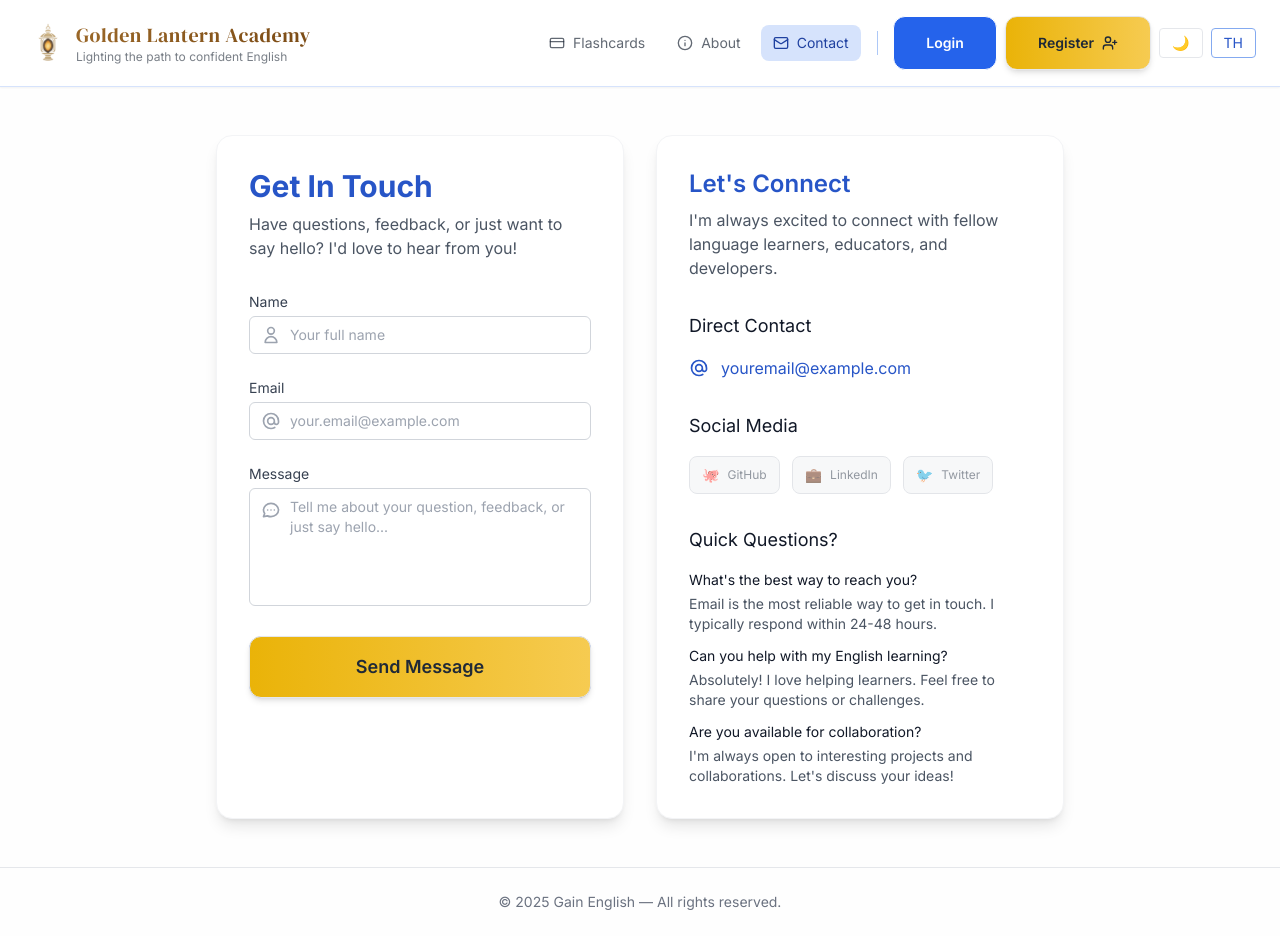
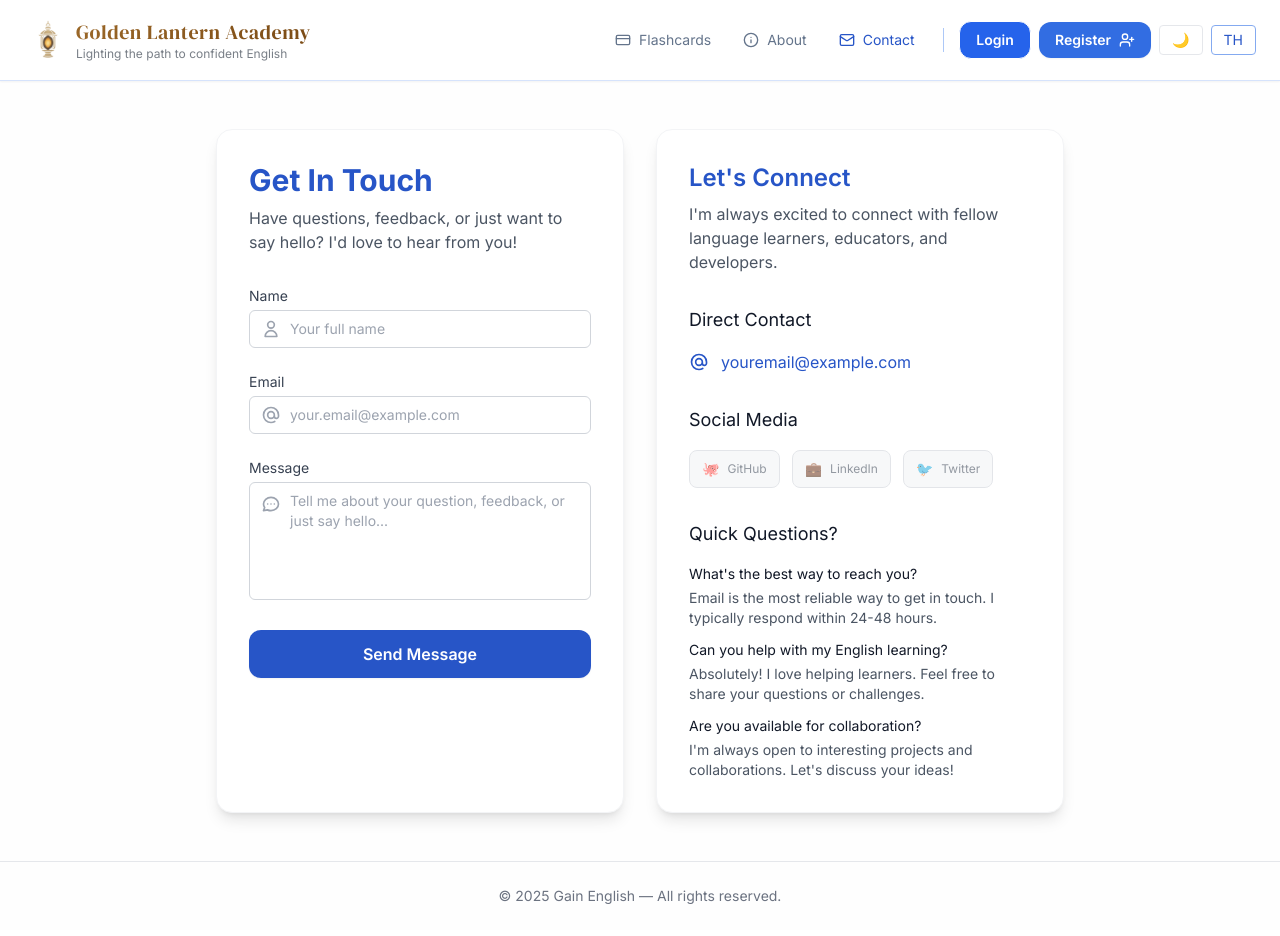
Before and after one commit to afk-bro/tiger-english, a React (Vite) app: page /contact in a window 1280 px wide. Built offline with nearby package versions, Linux system fonts and the light colour scheme; no server answers.

Commit message:
feat: apply visual system to Button and NavLink components

```diff
--- a/src/components/ui/Button.tsx
+++ b/src/components/ui/Button.tsx
@@ -1,4 +1,3 @@
-// src/components/ui/Button.tsx
 import type { ReactNode } from "react";
 import { Link } from "react-router-dom";
 import clsx from "clsx";
@@ -35,27 +34,30 @@ export default function Button({
   onClick,
 }: ButtonProps) {
   const base =
-    "inline-flex items-center justify-center gap-2 px-8 py-4 text-lg font-semibold rounded-xl transition-all duration-200";
+    "inline-flex items-center justify-center gap-2 font-semibold rounded-xl " +
+    "transition-all duration-200 ease-out " +
+    "active:scale-95 " +
+    "focus-visible:outline-none focus-visible:ring-2 focus-visible:ring-primary-400/40";
 
   const styles = {
     primary:
-      "bg-gradient-to-r from-accent-600 to-accent-400 hover:from-accent-800 hover:to-accent-300 text-gray-800 shadow-lg hover:shadow-xl transform hover:-translate-y-1 shadow-md hover:shadow-lg border border-gold-400",
+      "bg-primary-500 hover:bg-primary-600 active:bg-primary-700 text-white shadow-sm hover:shadow-md",
     secondary:
-      "bg-slate-100 hover:bg-slate-200 text-slate-700 dark:bg-slate-700 dark:text-white dark:hover:bg-slate-600 border border-slate-300 dark:border-slate-600",
+      "bg-white hover:bg-semantic-surface-2 text-semantic-text dark:bg-semantic-surface dark:hover:bg-semantic-surface-2 dark:text-semantic-text border border-semantic-border",
     ghost:
       "text-primary-600 dark:text-primary-400 hover:text-primary-700 dark:hover:text-primary-300",
     outline:
       "border border-white text-white hover:text-white/80 hover:border-white/50",
     white:
-      "bg-white text-primary-600 hover:bg-primary-50 shadow-lg hover:shadow-xl transform hover:-translate-y-1",
+      "bg-white text-primary-600 hover:bg-primary-50 shadow-sm hover:shadow-md",
     danger:
       "bg-red-500 hover:bg-red-600 text-white dark:bg-red-600 dark:hover:bg-red-700",
   };
 
   const sizeStyles = {
-    xs: "px-2 py-1 text-xs",
-    sm: "px-4 py-2 text-sm rounded-md",
-    md: "px-6 py-3 text-base rounded-lg",
+    xs: "px-2 py-1 text-xs rounded-md",
+    sm: "px-4 py-2 text-sm rounded-lg",
+    md: "px-6 py-3 text-base rounded-xl",
     lg: "px-8 py-4 text-lg rounded-xl",
   };
 
@@ -69,7 +71,6 @@ export default function Button({
 
   const classes = clsx(base, styles[variant], sizeStyles[size ?? "md"], layoutStyles, className);
 
-  // Link variant: disabled → non-interactive span; enabled → Link with classes
   if (to) {
     if (disabled) {
       return (
--- a/src/components/ui/NavLink.tsx
+++ b/src/components/ui/NavLink.tsx
@@ -11,17 +11,17 @@ interface NavLinkProps {
 
 export default function NavLink({ to, children, icon, exact = false }: NavLinkProps) {
   const { pathname } = useLocation();
-
   const isActive = exact ? pathname === to : pathname.startsWith(to);
 
   return (
     <RouterNavLink
       to={to}
       className={clsx(
-        "flex items-center gap-2 px-3 py-2 rounded-lg text-sm font-medium transition-all duration-200",
+        "flex items-center gap-2 px-3 py-2 text-sm transition-all duration-200 ease-out",
+        "focus-visible:outline-none focus-visible:ring-2 focus-visible:ring-primary-400/40 rounded-lg",
         isActive
-          ? "bg-primary-100 dark:bg-primary-900/30 text-primary-700 dark:text-primary-300"
-          : "text-text-light/70 dark:text-text-dark/70 hover:text-primary-600 dark:hover:text-primary-400 hover:bg-primary-50 dark:hover:bg-primary-900/20"
+          ? "text-primary-600 dark:text-primary-400 font-medium"
+          : "text-semantic-muted hover:text-primary-500 dark:text-semantic-muted dark:hover:text-primary-400"
       )}
     >
       {icon}
```
